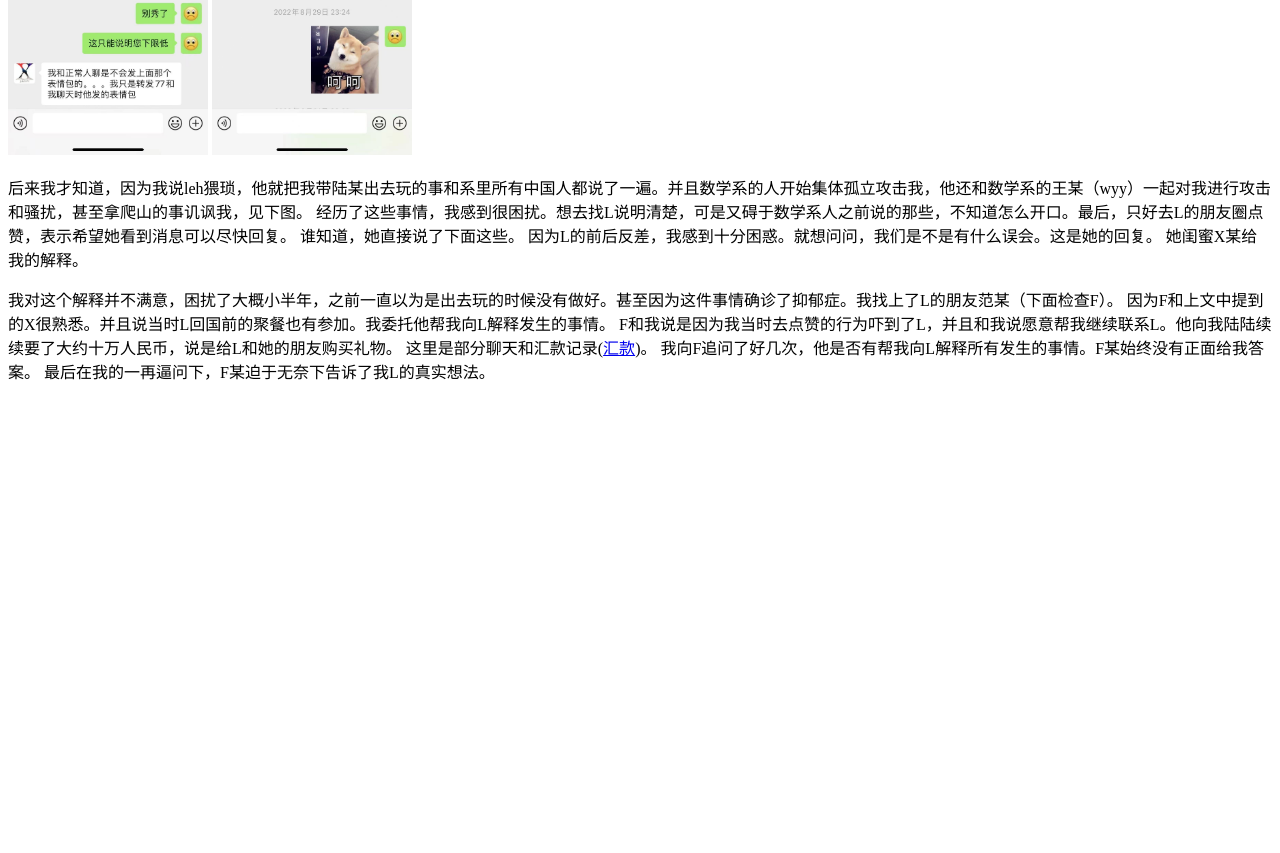
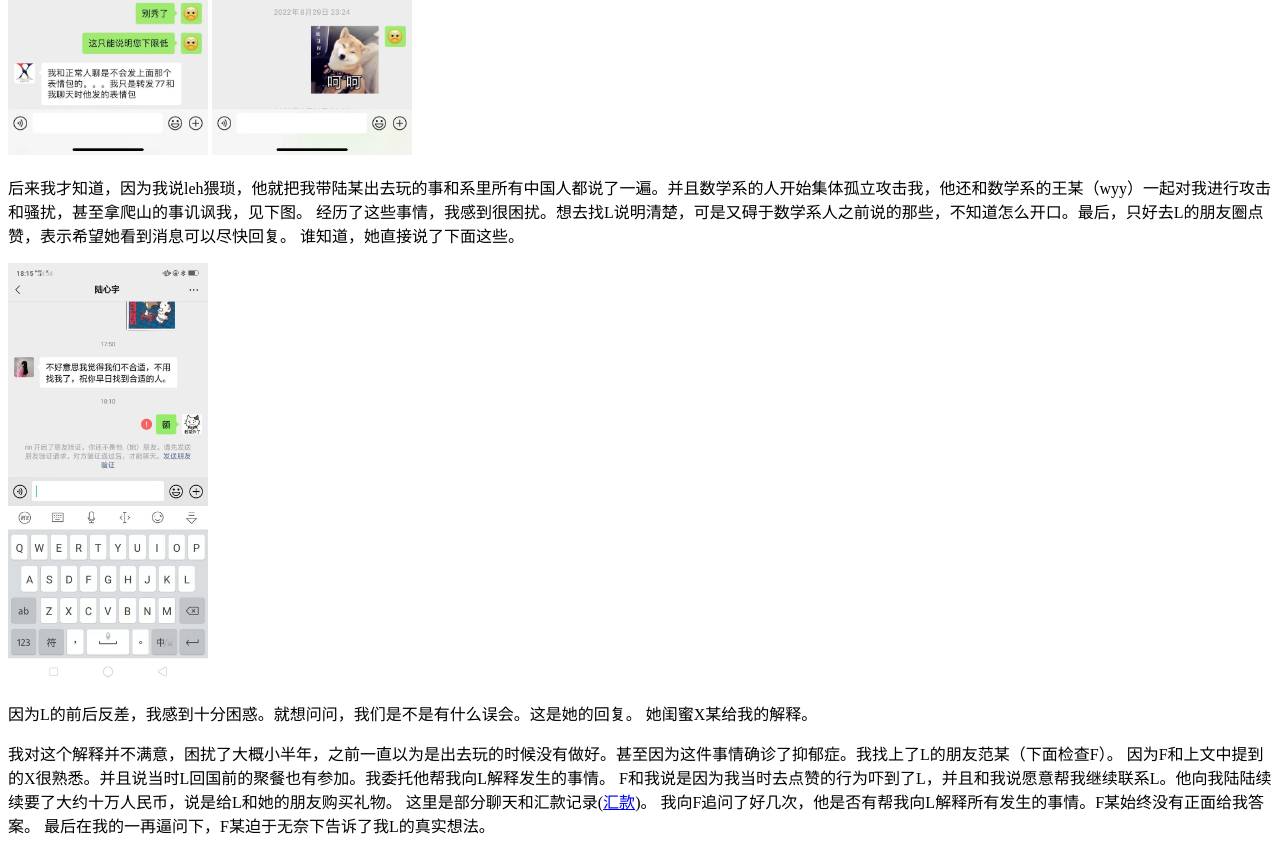
Before and after one commit to BitchLXY/BitchLXY.github.io, a plain HTML site: page index.html in a window 1280 px wide. Shown: the part 892-1745 px from the top of the page. Before the commit the page ends 1291 px from the top, so only its background shows below. Drawn offline with Linux system fonts and the light colour scheme.

Commit message:
Update index.html

```diff
--- a/index.html
+++ b/index.html
@@ -23,7 +23,9 @@
 
 经历了这些事情，我感到很困扰。想去找L说明清楚，可是又碍于数学系人之前说的那些，不知道怎么开口。最后，只好去L的朋友圈点赞，表示希望她看到消息可以尽快回复。
 谁知道，她直接说了下面这些。
-
+<p>
+   <img src="wtf/wtf1.JPG"width="200"/>
+  </p>
   因为L的前后反差，我感到十分困惑。就想问问，我们是不是有什么误会。这是她的回复。
 
   她闺蜜X某给我的解释。
```
